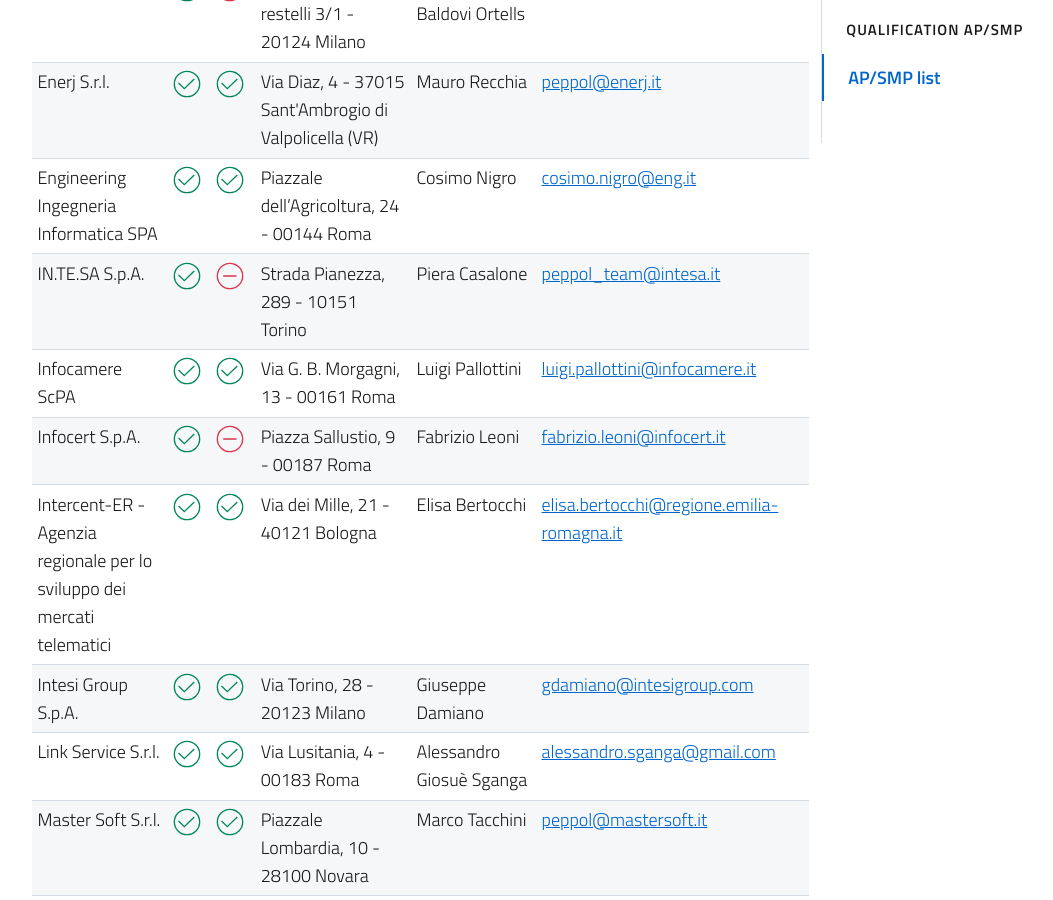
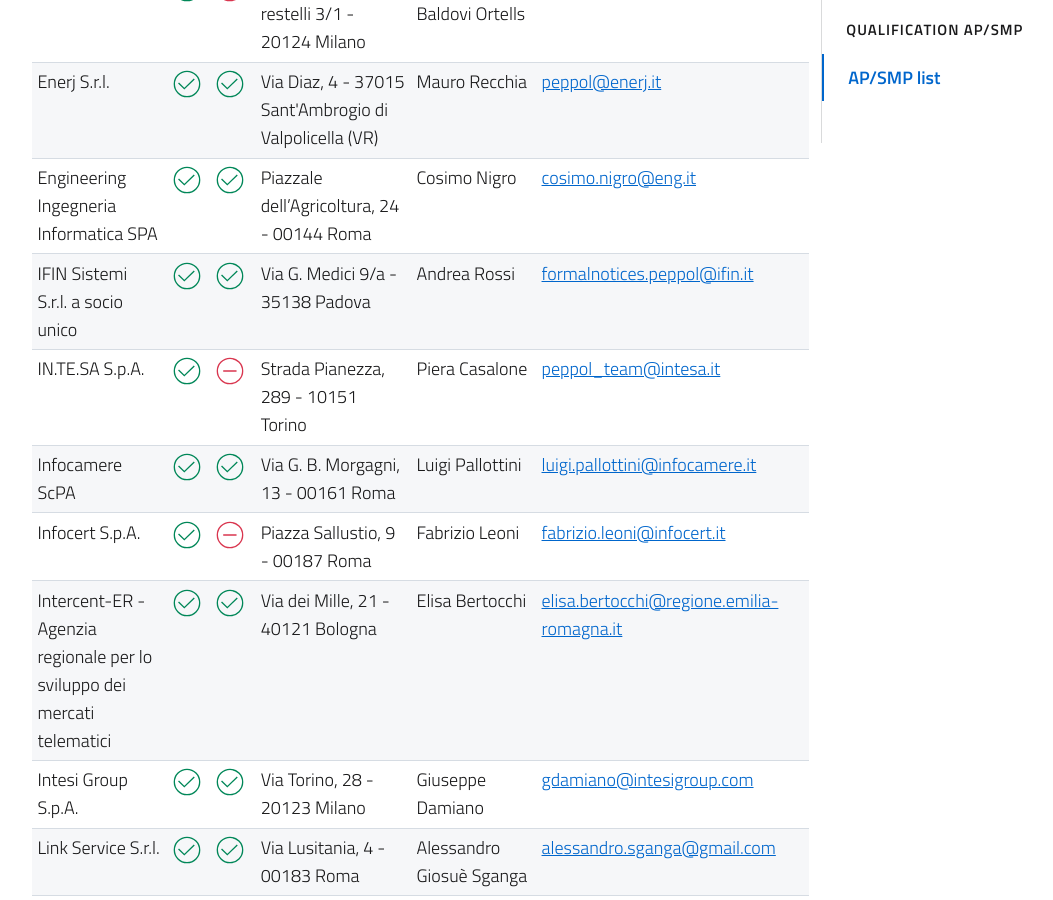
Before and after one commit to realeroberto/peppol.agid.gov.it, a Jekyll site: the page built from en/qualification-ap-smp/ap-smp-list.md, in a window 1280 px wide and 900 px high, scrolled down 1551 px. Shown: the whole window, without its empty margins (22-1075 px from the left). Built offline with Jekyll 4.4.1, drawn with Linux system fonts in a browser that asks for light colours; comment, search, counter and statistics services are not loaded; some of the changed text lies outside the part shown.

Commit message:
Update AP/SMP list

```diff
--- a/_data/ap-smp-list.yml
+++ b/_data/ap-smp-list.yml
@@ -83,6 +83,12 @@
   registered_office: Piazzale dell’Agricoltura, 24 - 00144 Roma
   contact_point: Cosimo Nigro
   contact_info: cosimo.nigro@eng.it
+- business_name: IFIN Sistemi S.r.l. a socio unico
+  ap: true
+  smp: true
+  registered_office: Via G. Medici 9/a - 35138 Padova
+  contact_point: Andrea Rossi
+  contact_info: formalnotices.peppol@ifin.it
 - business_name: IN.TE.SA S.p.A.
   ap: true
   smp: false
```
Also changed, not shown: en/qualification-ap-smp/ap-smp-list.md (+1 -1 lines), it/qualificazione-ap-smp/elenco-ap-smp.md (+1 -1 lines).
